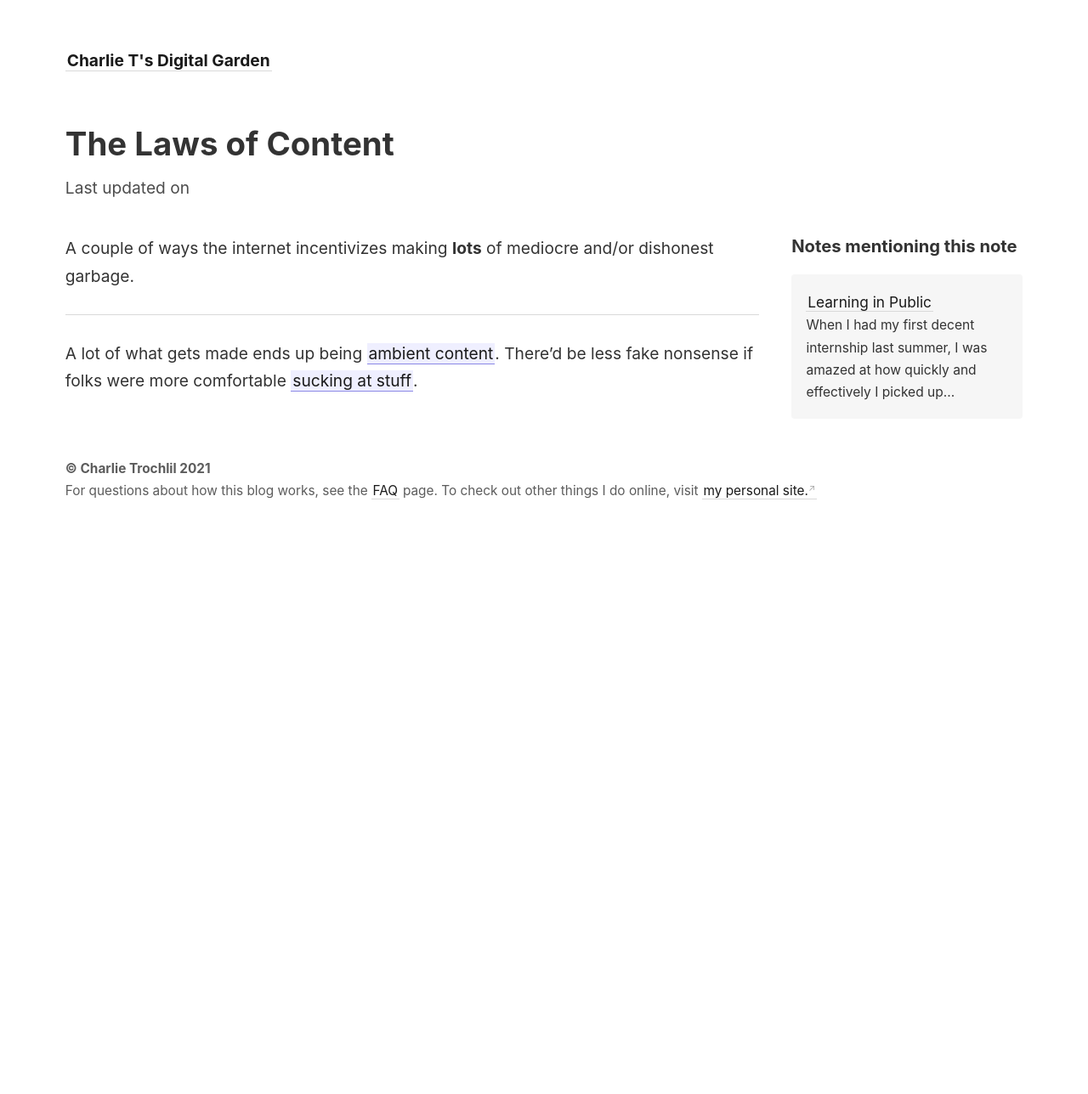
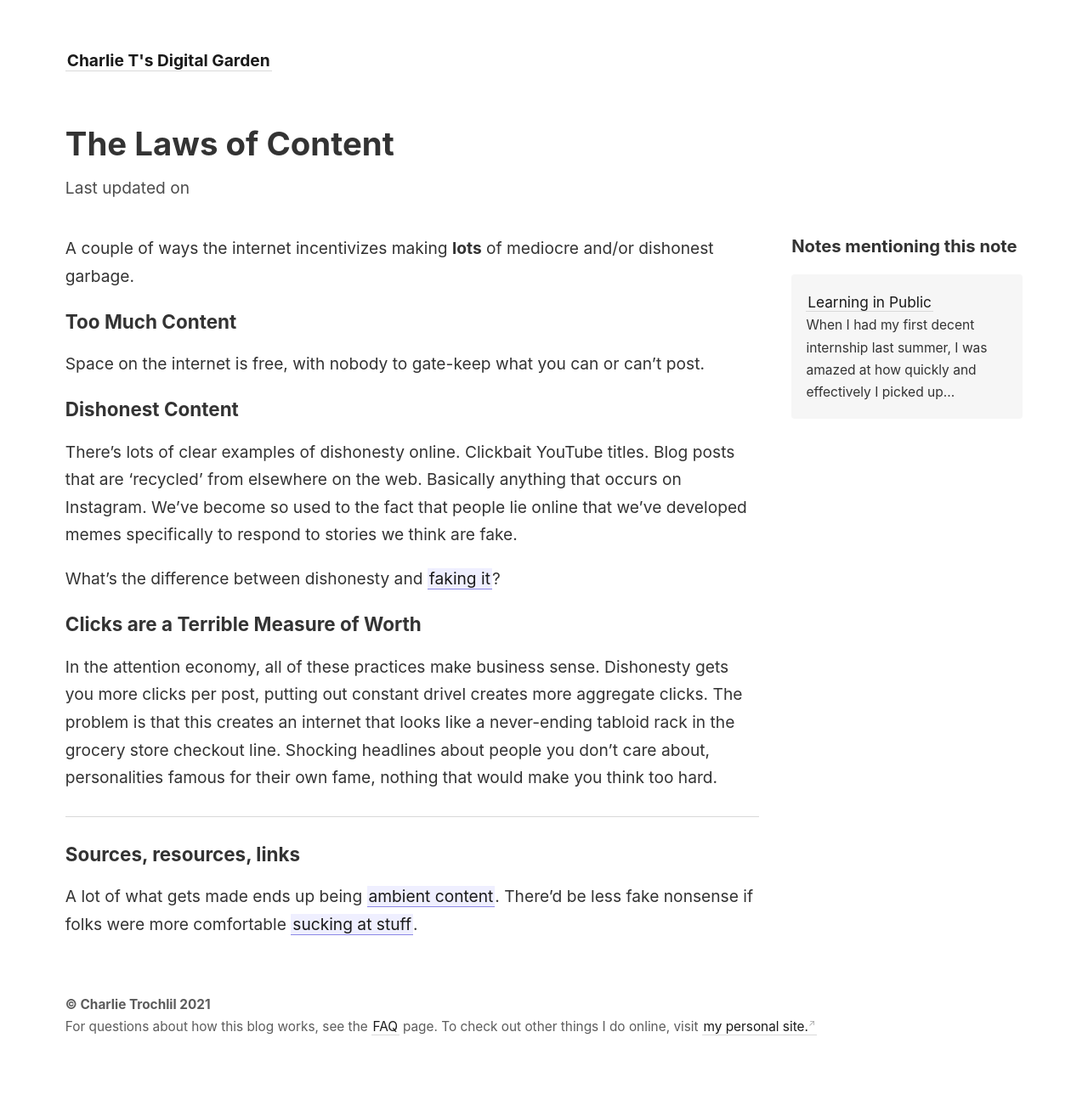
Before and after one commit to rhymeswithvocal/digital-garden, a Jekyll site: the page built from _notes/laws-of-content.md, in a window 1280 px wide. Shown: the whole page at 85% size. Built offline with Jekyll 4.4.1, drawn with Linux system fonts in a browser that asks for light colours; before the commit the page ends 900 px from its top, so only the background shows below that.

Commit message:
wrote about the laws of content

```diff
--- a/_notes/laws-of-content.md
+++ b/_notes/laws-of-content.md
@@ -3,6 +3,21 @@ title: The Laws of Content
 ---
 A couple of ways the internet incentivizes making **lots** of mediocre and/or dishonest garbage.
 
+### Too Much Content
+
+Space on the internet is free, with nobody to gate-keep what you can or can't post.
+
+### Dishonest Content
+
+There's lots of clear examples of dishonesty online. Clickbait YouTube titles. Blog posts that are 'recycled' from elsewhere on the web. Basically anything that occurs on Instagram. We've become so used to the fact that people lie online that we've developed memes specifically to respond to stories we think are fake.
+
+What's the difference between dishonesty and [[faking it]]?
+
+### Clicks are a Terrible Measure of Worth
+
+In the attention economy, all of these practices make business sense. Dishonesty gets you more clicks per post, putting out constant drivel creates more aggregate clicks. The problem is that this creates an internet that looks like a never-ending tabloid rack in the grocery store checkout line. Shocking headlines about people you don't care about, personalities famous for their own fame, nothing that would make you think too hard.
+
 ---
+### Sources, resources, links
 A lot of what gets made ends up being [[ambient content]].
 There'd be less fake nonsense if folks were more comfortable [[sucking at stuff]].
```
